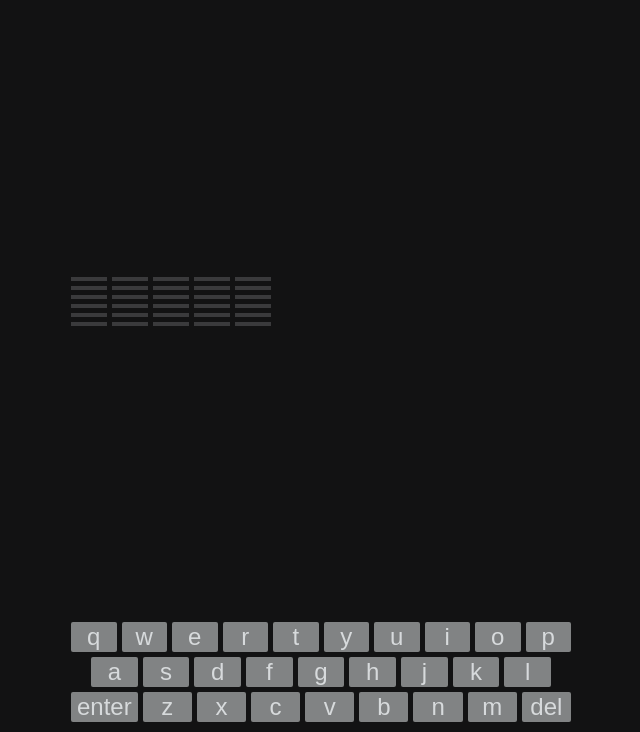
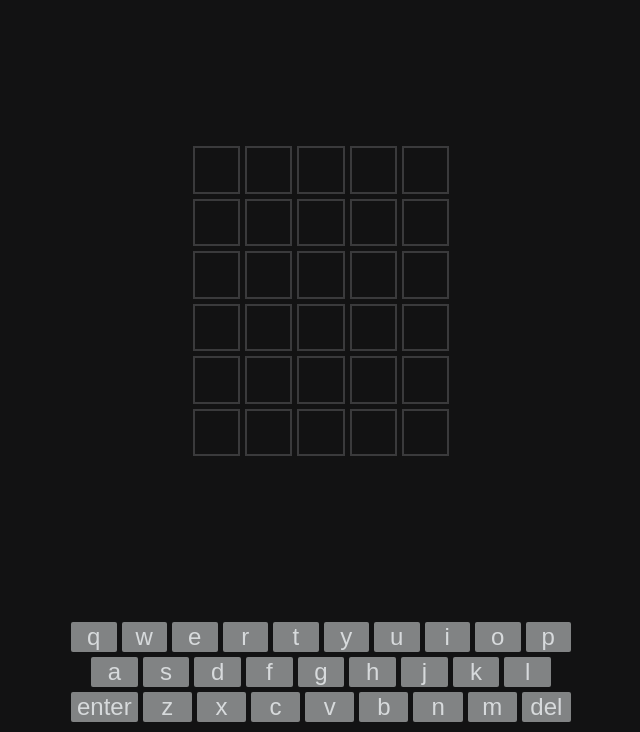
Before and after one commit to hjhjii/wordle-clone, a website: page index.html in a window 1280 px wide. Shown: the part 68-800 px from the top of the page, without its empty margins (319-959 px from the left). Drawn offline with Linux system fonts and the light colour scheme.

Commit message:
upgraded html & css

```diff
--- a/dictionary.js
+++ b/dictionary.js
@@ -1 +1 @@
-const db = ["drums", "prime", "times"]
+const db = ["drums", "prime", "times", "sussy"]
--- a/index.html
+++ b/index.html
@@ -24,6 +24,7 @@
             </div>
         </header>
         <div id="game-container">
+            <div class="game-grid">
                 <div class="game-row">
                     <div class="box"></div>
                     <div class="box"></div>
@@ -67,6 +68,7 @@
                     <div class="box"></div>
                 </div>
             </div>
+        </div>
         <div id="game-keyboard">
             <div class="keyboard-row">
                 <button data-key="q">q</button>
--- a/style.css
+++ b/style.css
@@ -1,5 +1,6 @@
 *{
     background-color: #121213;
+    box-sizing: border-box;
 }
 
 body {
@@ -18,7 +19,6 @@ main {
     height: 100%;
     display: flex;
     flex-direction: column;
-    align-items: stretch center;
     justify-content: space-between;
 }
 
@@ -71,28 +71,36 @@ header button {
 /* ------------------------------------------------- game grid CSS */
 
 #game-container {
+    flex:1;
     display: flex;
     justify-content: center;
-    padding: 10px 0;
-    flex: 100%;
-    flex:1;
-    flex-direction: column;
-    align-items: stretch;
-    gap: 5px;
+    align-items: center;
 }
 
 .game-row {
-    display: flex;
+    display: grid;
+    grid-template-columns: repeat(5,1fr);
     gap: 5px;
 }
 
 .box {
     border: 2px solid #3A3A3C;
     font-size: 2rem;
-    width: 2rem;
-    height: fit-content;
     text-align: center;
 }
+
+/* new game grid css */
+
+.game-grid {
+    padding: 10px;
+    width: 276px;
+    height: 330px;
+    display: grid;
+    grid-template-rows: repeat(6,1fr);
+    gap: 5px;
+}
+
+
 
 /* ------------------------------------------------- game keyboard CSS */
 
```
Also changed, not shown: index.js (line endings or trailing spaces). Lines whose indentation alone changed are shown as unchanged.
